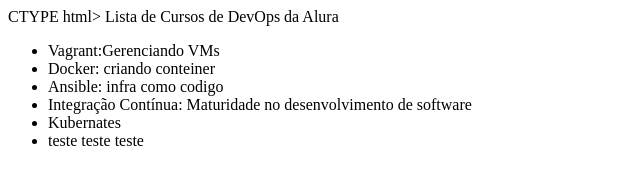
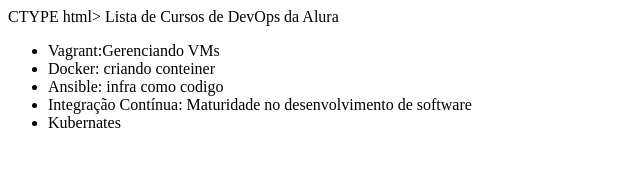
Before and after one commit to ViniciusSperati/teste-git, a plain HTML site: page index.html in a window 1280 px wide. Shown: the whole page, without its empty margins (0-640 px from the left). Drawn offline with Linux system fonts and the light colour scheme.

Commit message:
Revert "Teste"
This reverts commit c80f6a911fb210be7ab1709e4077e1db6b0f2083.

```diff
--- a/index.html
+++ b/index.html
@@ -11,8 +11,6 @@ CTYPE html>
 					    <li>Ansible: infra como codigo</li>
 						         <li>Integração Contínua: Maturidade no desenvolvimento de software</li>
 							 <li>Kubernates</li>
-
-							 <li>teste teste teste</li>
 							     </ul>
 	</body>
 </html>
```
